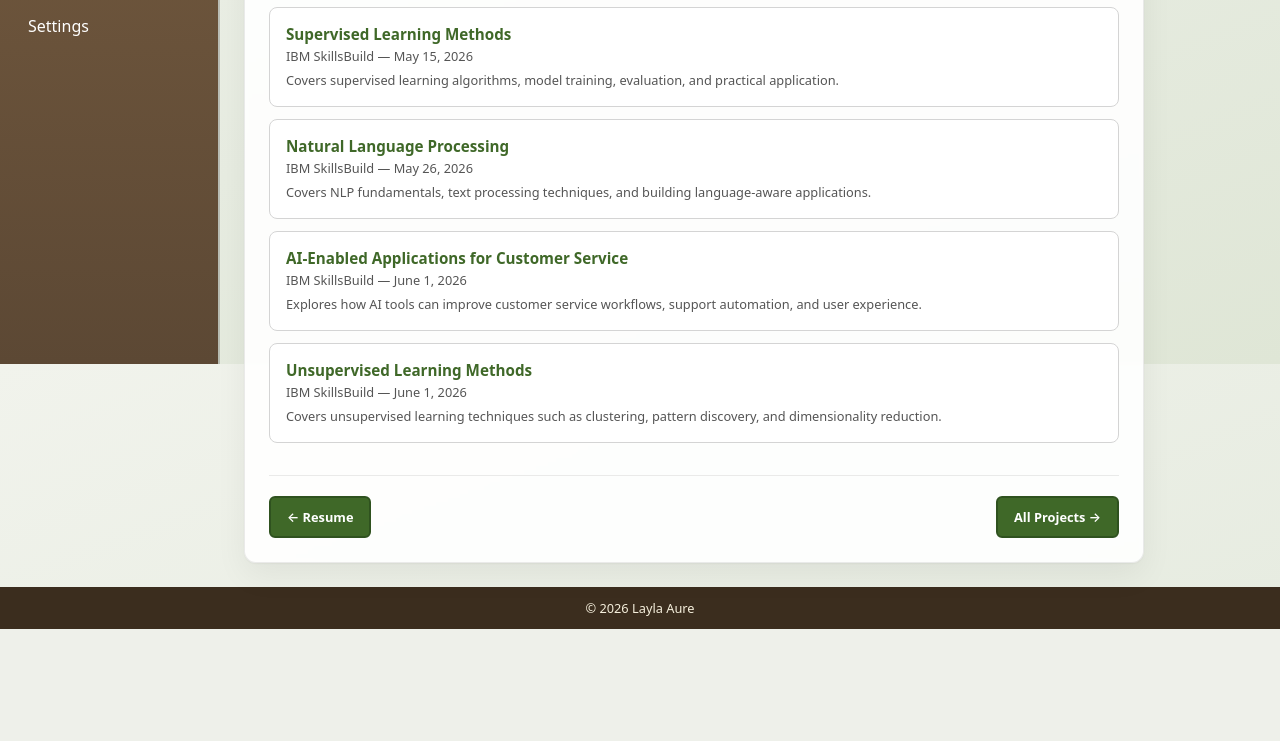
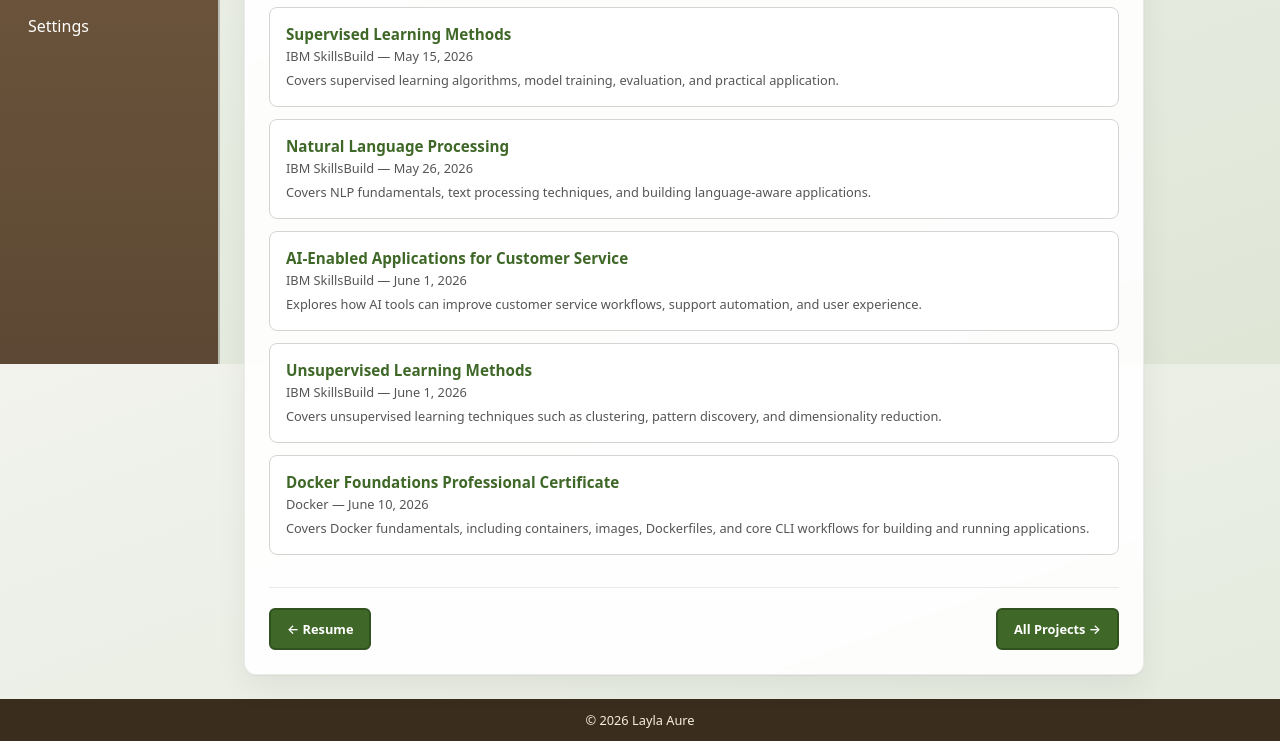
Before and after one commit to layla-aure/layla-website, a plain HTML site: page documents/certifications.html in a window 1280 px wide. Shown: the part 436-1177 px from the top of the page. Before the commit the page ends 1065 px from the top, so only its background shows below. Drawn offline with Linux system fonts and the light colour scheme.

Commit message:
updated resume and certifications

```diff
--- a/documents/certifications.html
+++ b/documents/certifications.html
@@ -104,6 +104,11 @@
             <p>IBM SkillsBuild &mdash; June 1, 2026</p>
             <p>Covers unsupervised learning techniques such as clustering, pattern discovery, and dimensionality reduction.</p>
           </a>
+          <a class="cert-card" href="certifications/CertificateOfCompletion_Docker%20Foundations%20Professional%20Certificate.pdf">
+            <h3>Docker Foundations Professional Certificate</h3>
+            <p>Docker &mdash; June 10, 2026</p>
+            <p>Covers Docker fundamentals, including containers, images, Dockerfiles, and core CLI workflows for building and running applications.</p>
+          </a>
         </div>
       </section>
     </main>
```
Also changed, not shown: 2 other files.
